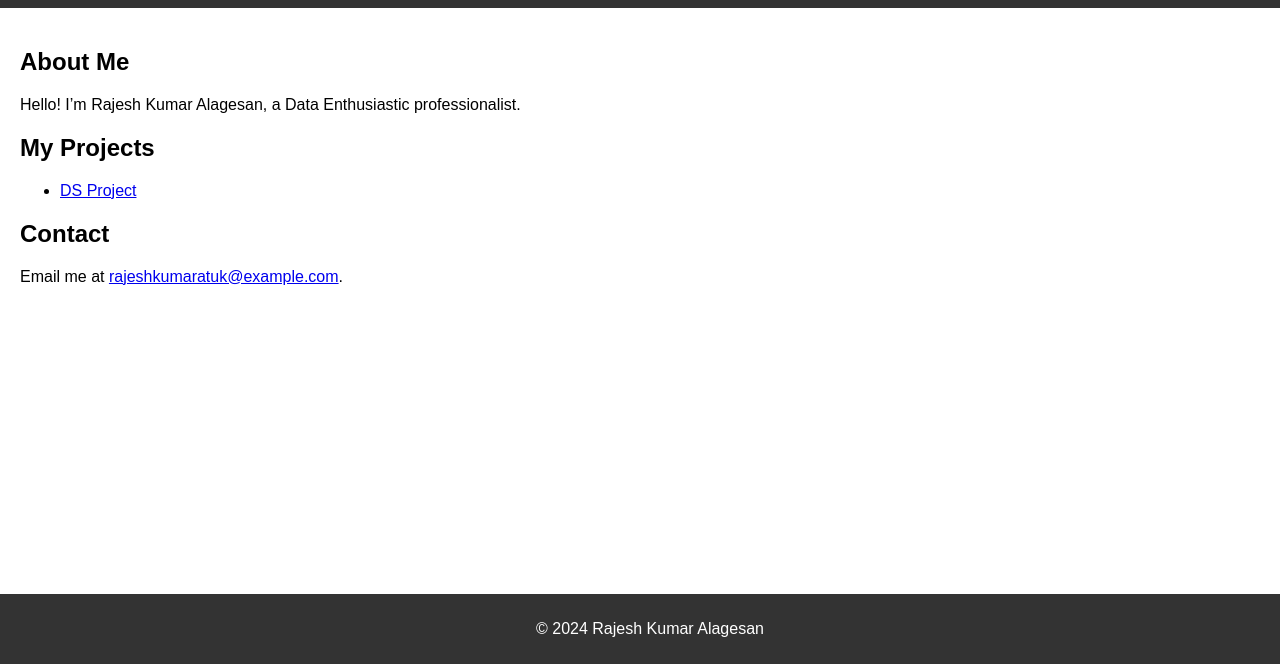
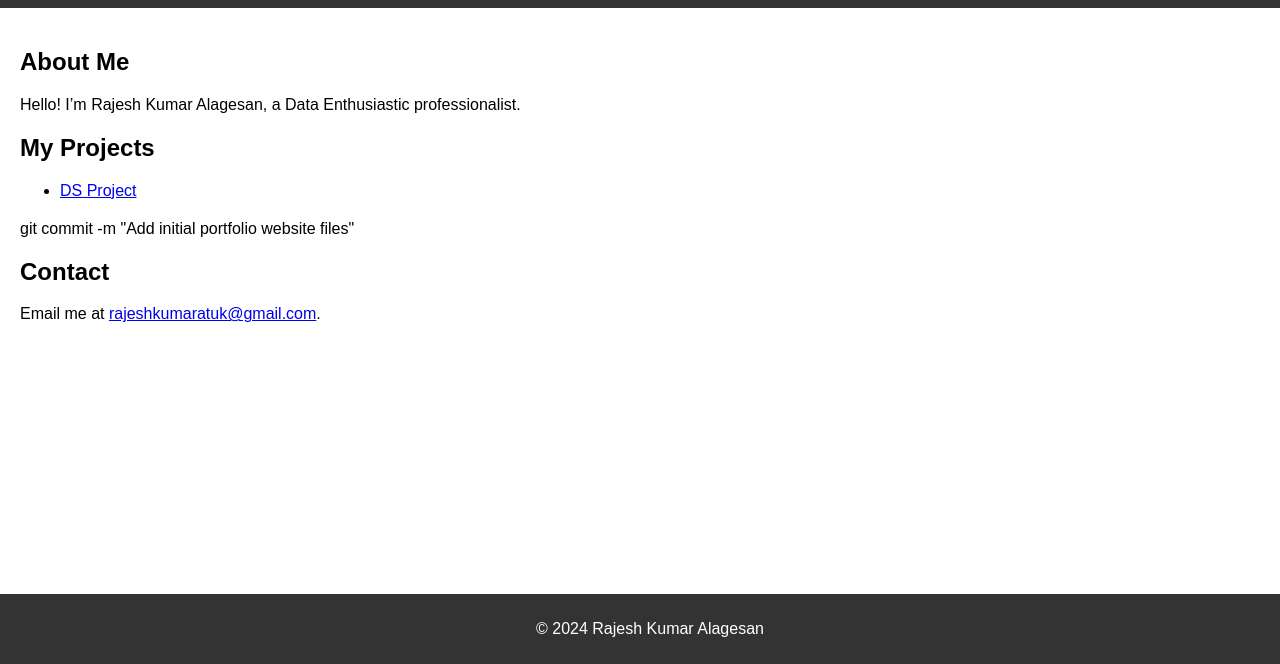
Before and after one commit to DataByRajesh/DataByRajesh.github.io, a plain HTML site: page index.html in a window 1280 px wide. Shown: the part 136-800 px from the top of the page. Drawn offline with Linux system fonts and the light colour scheme.

Commit message:
Small changes

```diff
--- a/index.html
+++ b/index.html
@@ -24,10 +24,11 @@
             <ul>
                 <li><a href="https://eportfolio.mygreatlearning.com/rajesh-kumar-a">DS Project</a></li>
             </ul>
-        </section>
+        </section>git commit -m "Add initial portfolio website files"
+
         <section id="contact">
             <h2>Contact</h2>
-            <p>Email me at <a href="mailto:rajeshkumaratuk@gmail.com">rajeshkumaratuk@example.com</a>.</p>
+            <p>Email me at <a href="mailto:rajeshkumaratuk@gmail.com">rajeshkumaratuk@gmail.com</a>.</p>
         </section>
     </main>
     <footer>
```
